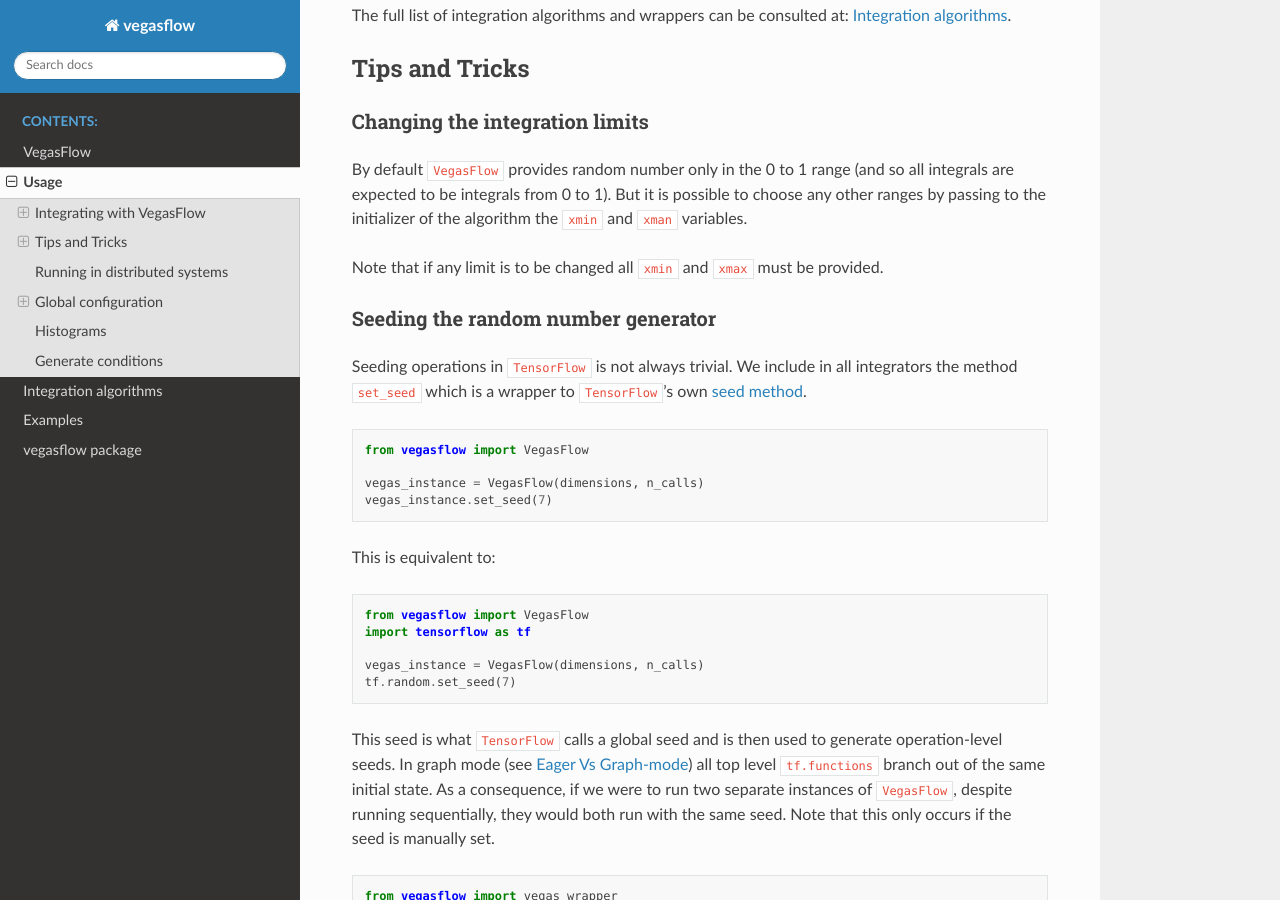
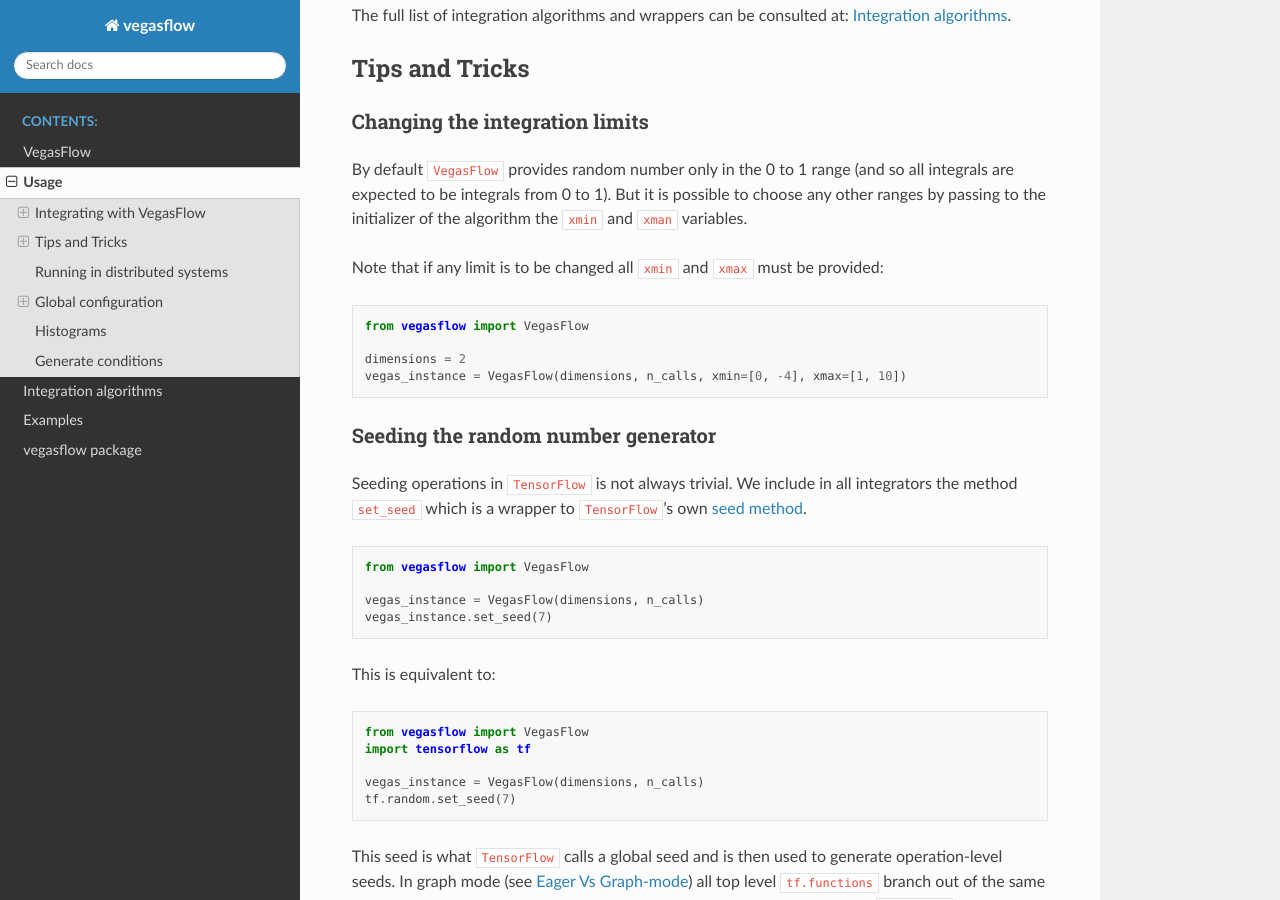
Before and after one commit to N3PDF/vegasflow, a Sphinx documentation site: the page built from doc/source/how_to.rst, in a window 1280 px wide and 900 px high, scrolled down 3738 px. Built offline with Sphinx 7.4.7 and the Read the Docs theme 2.0.0, drawn with Linux system fonts in a browser that asks for light colours.

Commit message:
update docs

```diff
--- a/doc/source/how_to.rst
+++ b/doc/source/how_to.rst
@@ -195,7 +195,15 @@ Changing the integration limits
 By default ``VegasFlow`` provides random number only in the 0 to 1 range (and so all integrals are expected to be integrals from 0 to 1).
 But it is possible to choose any other ranges by passing to the initializer of the algorithm the ``xmin`` and ``xman`` variables.
 
-Note that if any limit is to be changed all ``xmin`` and ``xmax`` must be provided.
+Note that if any limit is to be changed all ``xmin`` and ``xmax`` must be provided:
+
+.. code-block:: python
+
+    from vegasflow import VegasFlow
+
+    dimensions = 2
+    vegas_instance = VegasFlow(dimensions, n_calls, xmin=[0, -4], xmax=[1, 10])
+
 
 Seeding the random number generator
 ^^^^^^^^^^^^^^^^^^^^^^^^^^^^^^^^^^^
```
